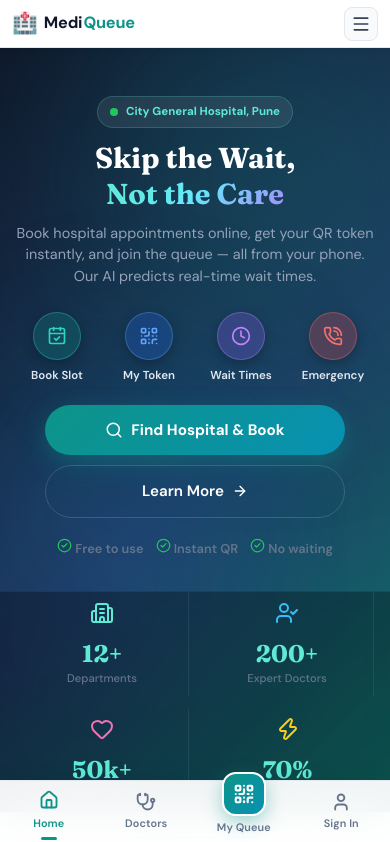
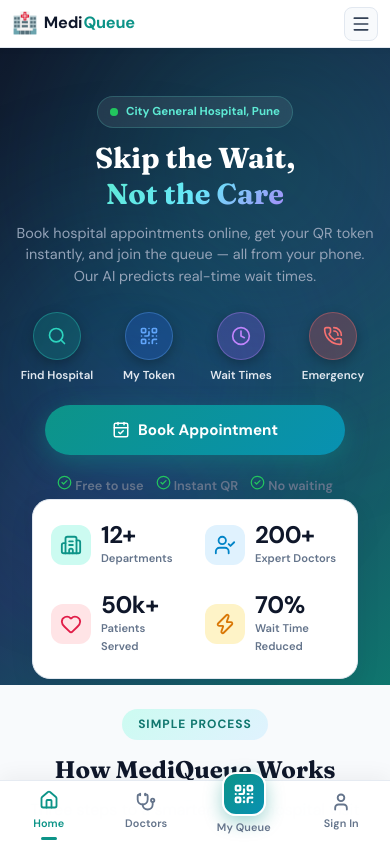
Before and after one commit to Dhasashok/mediqueue, a React (Create React App) app in the folder mediqueue/frontend/: page / in a window 390 px wide. Shown: the top 842 px of the page. Built offline with nearby package versions, Linux system fonts and the light colour scheme; no server answers.

Commit message:
feat(home): add Book Appointment CTA, remove Learn More, and implement Option A floating stats card

```diff
--- a/mediqueue/frontend/src/pages/Home.css
+++ b/mediqueue/frontend/src/pages/Home.css
@@ -172,27 +172,61 @@
   50% { transform: translateY(-8px); }
 }
 
-/* ── Stats Bar ────────────────────────────────────────── */
-.hero-stats-bar {
-  background: rgba(0,0,0,0.3); backdrop-filter: blur(10px);
-  border-top: 1px solid rgba(255,255,255,0.06);
-  position: relative; z-index: 2;
+/* ── Floating Stats Card (Option A) ────────────────────────── */
+.hero-stats-wrap {
+  position: relative;
+  z-index: 10;
+  margin-top: -46px;
+  padding: 0 16px;
+  width: 100%;
 }
-.hero-stats-inner {
-  display: grid; grid-template-columns: repeat(4, 1fr); padding: 28px 0;
+.hero-stats-card {
+  background: #ffffff;
+  border-radius: 20px;
+  box-shadow: 0 16px 40px rgba(15, 23, 42, 0.08), 0 2px 8px rgba(15, 23, 42, 0.04);
+  border: 1.5px solid #e2e8f0;
+  display: grid;
+  grid-template-columns: repeat(4, 1fr);
+  padding: 24px 28px;
+  gap: 16px;
 }
 .hero-stat-item {
-  display: flex; flex-direction: column; align-items: center; gap: 4px;
-  padding: 8px; border-right: 1px solid rgba(255,255,255,0.07);
-  text-align: center;
+  display: flex;
+  align-items: center;
+  gap: 14px;
+  padding: 8px 16px;
+  border-right: 1px solid #f1f5f9;
 }
-.hero-stat-item:last-child { border-right: none; }
-.hero-stat-icon { font-size: 1.4rem; margin-bottom: 2px; }
+.hero-stat-item:last-child {
+  border-right: none;
+}
+.hero-stat-icon-wrap {
+  width: 48px;
+  height: 48px;
+  border-radius: 14px;
+  display: flex;
+  align-items: center;
+  justify-content: center;
+  flex-shrink: 0;
+}
+.hero-stat-info {
+  display: flex;
+  flex-direction: column;
+}
 .hero-stat-val {
-  font-size: 2rem; font-weight: 800; color: #5eead4;
-  font-family: 'Fraunces', serif; line-height: 1;
+  font-size: 1.75rem;
+  font-weight: 800;
+  color: #0f172a;
+  font-family: 'DM Sans', sans-serif;
+  line-height: 1.1;
+  letter-spacing: -0.5px;
 }
-.hero-stat-label { font-size: 0.75rem; color: #64748b; font-weight: 500; }
+.hero-stat-label {
+  font-size: 0.78rem;
+  color: #64748b;
+  font-weight: 600;
+  margin-top: 2px;
+}
 
 /* ════════════════════════════════════════════════════════
    HOW IT WORKS
@@ -337,7 +371,7 @@
   .hero-v2-btns { justify-content: center; }
   .hero-trust { justify-content: center; }
   .hero-v2-card-wrap { display: none; }
-  .hero-stats-inner { grid-template-columns: repeat(2, 1fr); }
+  .hero-stats-card { grid-template-columns: repeat(2, 1fr); }
   .steps-row { flex-direction: column; gap: 16px; }
   .step-arrow { display: none; }
   .features-grid-v2 { grid-template-columns: 1fr; }
@@ -441,14 +475,34 @@
     border-color: rgba(255, 255, 255, 0.15);
   }
 
-  /* Compact Stats Bar */
-  .hero-stats-inner {
+  /* Floating Stats Card Mobile (Option A) */
+  .hero-v2 {
+    min-height: auto;
+  }
+  .hero-stats-wrap {
+    margin-top: -30px;
+    padding: 0 16px;
+    margin-bottom: 6px;
+  }
+  .hero-stats-card {
     grid-template-columns: repeat(2, 1fr);
     gap: 12px;
-    padding: 14px 12px;
+    padding: 16px 14px;
+    border-radius: 18px;
+    box-shadow: 0 8px 24px rgba(15, 23, 42, 0.08);
+  }
+  .hero-stat-item {
+    padding: 6px 4px;
+    border-right: none;
+    gap: 10px;
+  }
+  .hero-stat-icon-wrap {
+    width: 40px;
+    height: 40px;
+    border-radius: 12px;
   }
   .hero-stat-val {
-    font-size: 1.5rem;
+    font-size: 1.35rem;
   }
   .hero-stat-label {
     font-size: 0.72rem;
--- a/mediqueue/frontend/src/pages/Home.js
+++ b/mediqueue/frontend/src/pages/Home.js
@@ -21,10 +21,10 @@ import {
 import './Home.css';
 
 const stats = [
-  { value: '12+',  label: 'Departments',      icon: <Building2 size={24} color="#5eead4" /> },
-  { value: '200+', label: 'Expert Doctors',    icon: <UserCheck size={24} color="#38bdf8" /> },
-  { value: '50k+', label: 'Patients Served',   icon: <Heart size={24} color="#f472b6" /> },
-  { value: '70%',  label: 'Wait Time Reduced', icon: <Zap size={24} color="#facc15" /> },
+  { value: '12+',  label: 'Departments',      icon: <Building2 size={22} color="#0d9488" />, bg: '#ccfbf1' },
+  { value: '200+', label: 'Expert Doctors',    icon: <UserCheck size={22} color="#0284c7" />, bg: '#e0f2fe' },
+  { value: '50k+', label: 'Patients Served',   icon: <Heart size={22} color="#e11d48" />, bg: '#ffe4e6' },
+  { value: '70%',  label: 'Wait Time Reduced', icon: <Zap size={22} color="#d97706" />, bg: '#fef3c7' },
 ];
 
 const steps = [
@@ -148,8 +148,8 @@ const Home = () => {
             {/* Mobile 4-Up Quick Actions Grid */}
             <div className="quick-actions-mobile">
               <Link to="/find-hospital" className="qa-item">
-                <div className="qa-icon-circle qa-teal"><CalendarCheck size={20} /></div>
-                <span>Book Slot</span>
+                <div className="qa-icon-circle qa-teal"><Search size={20} /></div>
+                <span>Find Hospital</span>
               </Link>
               <Link to="/patient/dashboard" className="qa-item">
                 <div className="qa-icon-circle qa-blue"><QrCode size={20} /></div>
@@ -165,13 +165,10 @@ const Home = () => {
               </a>
             </div>
 
-            {/* Hero Buttons */}
+            {/* Hero Primary Action Button */}
             <div className="hero-v2-btns">
               <Link to="/find-hospital" className="btn-hero-primary">
-                <Search size={18} /> Find Hospital & Book
-              </Link>
-              <Link to="/about" className="btn-hero-outline">
-                Learn More <ArrowRight size={16} />
+                <CalendarCheck size={18} /> Book Appointment
               </Link>
             </div>
 
@@ -233,12 +230,16 @@ const Home = () => {
           </div>
         </div>
 
-        {/* Stats bar */}
-        <div className="hero-stats-bar">
-          <div className="container hero-stats-inner">
+        {/* Floating Stats Card (Option A) */}
+        <div className="hero-stats-wrap">
+          <div className="container">
+            <div className="hero-stats-card">
               {stats.map((s, i) => (
                 <div key={i} className="hero-stat-item">
-                <span className="hero-stat-icon">{s.icon}</span>
+                  <div className="hero-stat-icon-wrap" style={{ background: s.bg }}>
+                    {s.icon}
+                  </div>
+                  <div className="hero-stat-info">
                     <span
                       className="hero-stat-val"
                       ref={el => countersRef.current[i] = el}
@@ -247,7 +248,9 @@ const Home = () => {
                     </span>
                     <span className="hero-stat-label">{s.label}</span>
                   </div>
+                </div>
               ))}
+            </div>
           </div>
         </div>
       </section>
```
Lines whose indentation alone changed are shown as unchanged.
